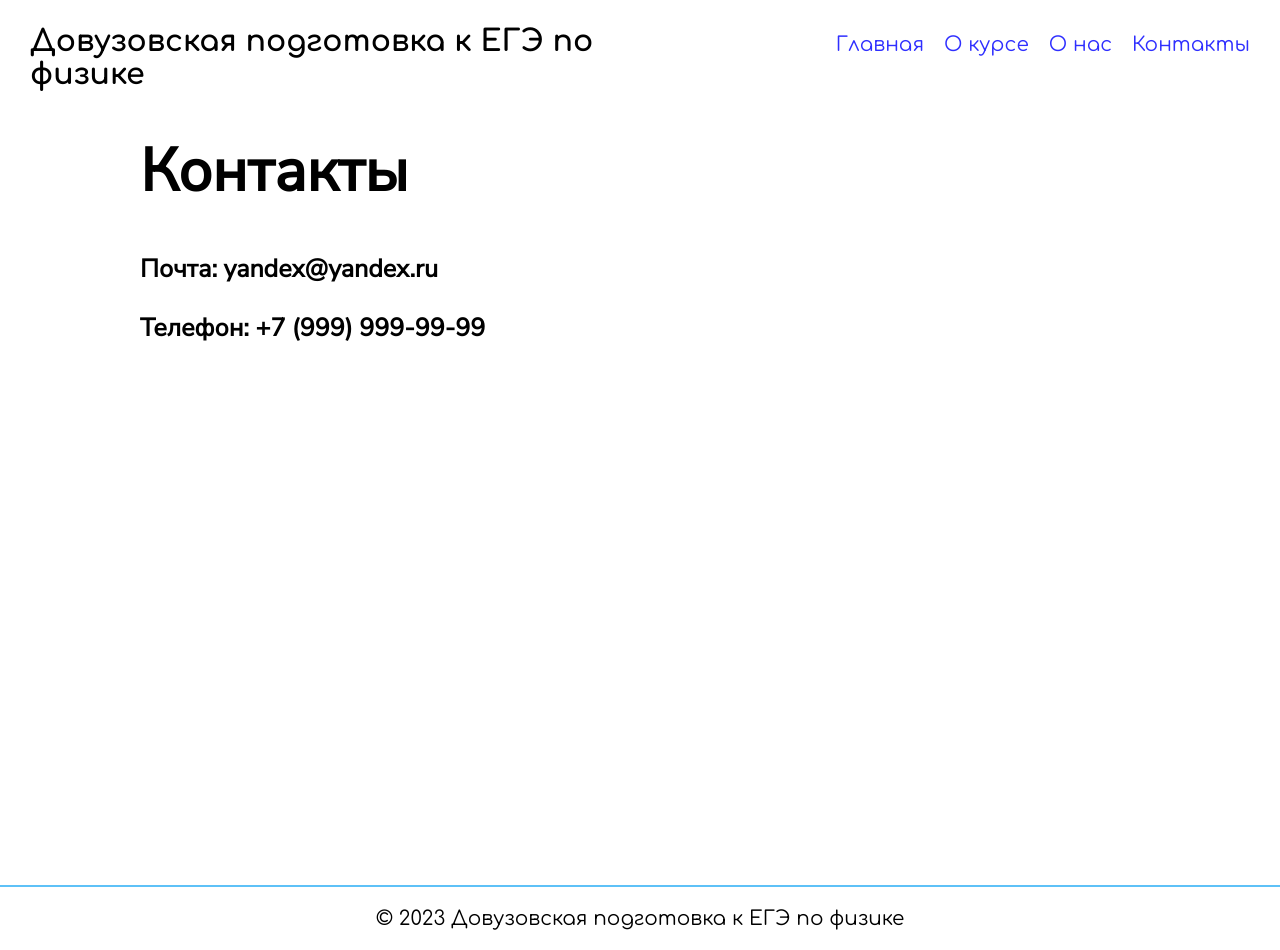
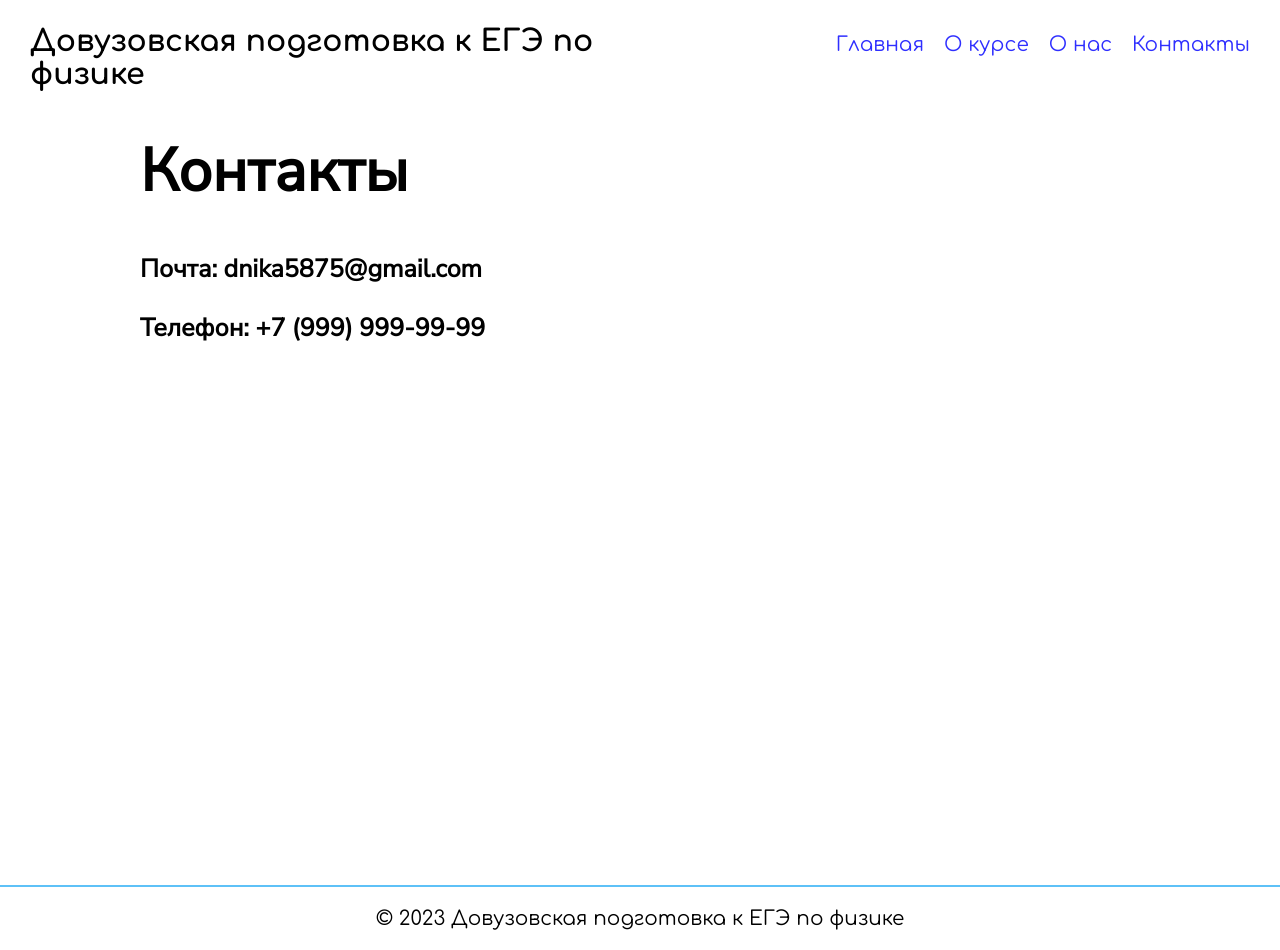
Before and after one commit to marmar200/ProjectSCHOLLPHYSICS, a plain HTML site: page contact.html in a window 1280 px wide. Drawn offline with Linux system fonts and the light colour scheme; a web font is replaced by a local one.

Commit message:
Initial commit3

```diff
--- a/contact.html
+++ b/contact.html
@@ -18,7 +18,7 @@
     </header>
     <main>
         <h1>Контакты</h1>
-        <h3>Почта: yandex@yandex.ru</h3>
+        <h3>Почта: dnika5875@gmail.com</h3>
         <h3>Телефон: +7 (999) 999-99-99</h3>
     </main>
     <footer style="margin-top: 540px;">
```
